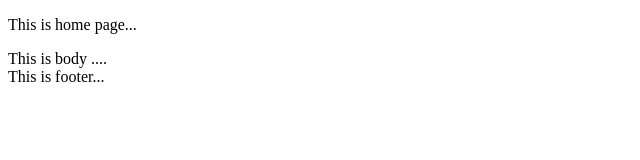
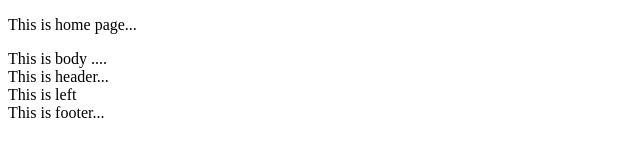
Before and after one commit to sithuaung246810/stagit, a plain HTML site: page home.html in a window 1280 px wide. Shown: the whole page, without its empty margins (0-640 px from the left). Drawn offline with Linux system fonts and the light colour scheme.

Commit message:
8 commit

```diff
--- a/home.html
+++ b/home.html
@@ -11,7 +11,14 @@
     <div>
         This is body ....
     </div>
+    <header>
+        This is header...
+    </header>
 
+    <div>
+
+        This is left
+    </div>
     <footer>This is footer...</footer>
 </body>
 </html>
```
